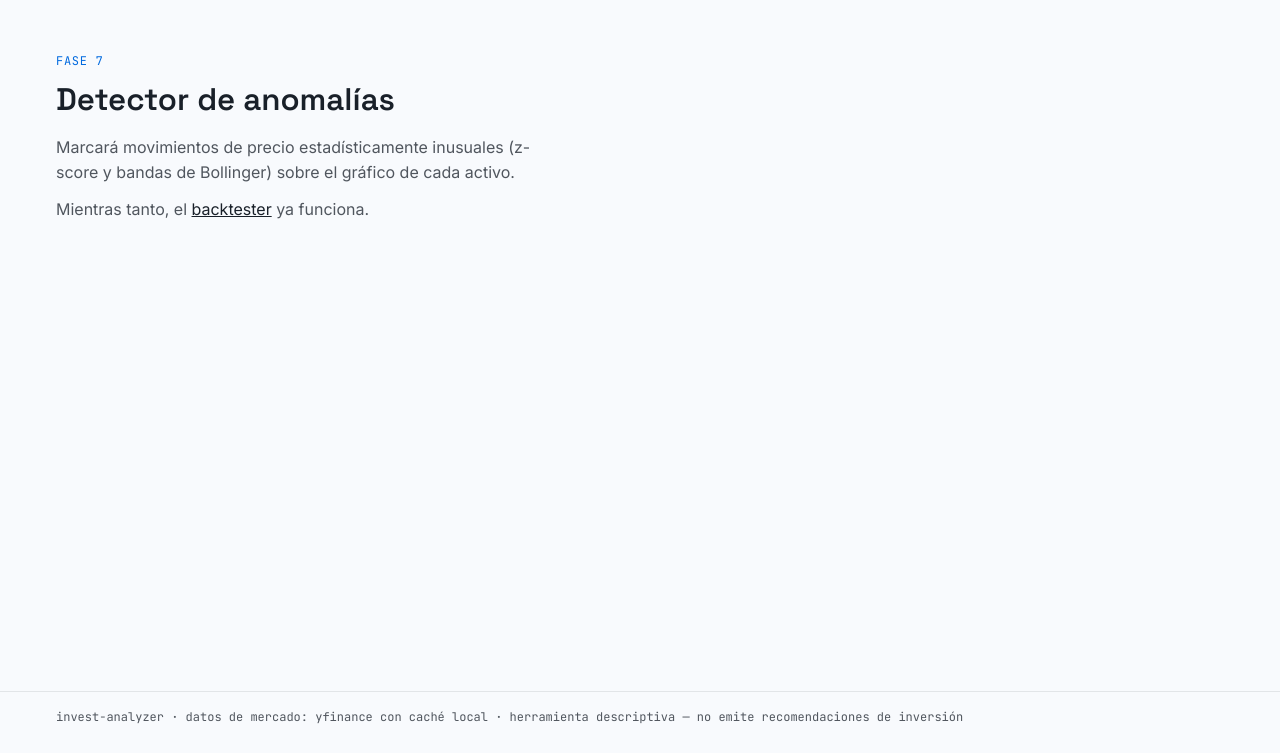
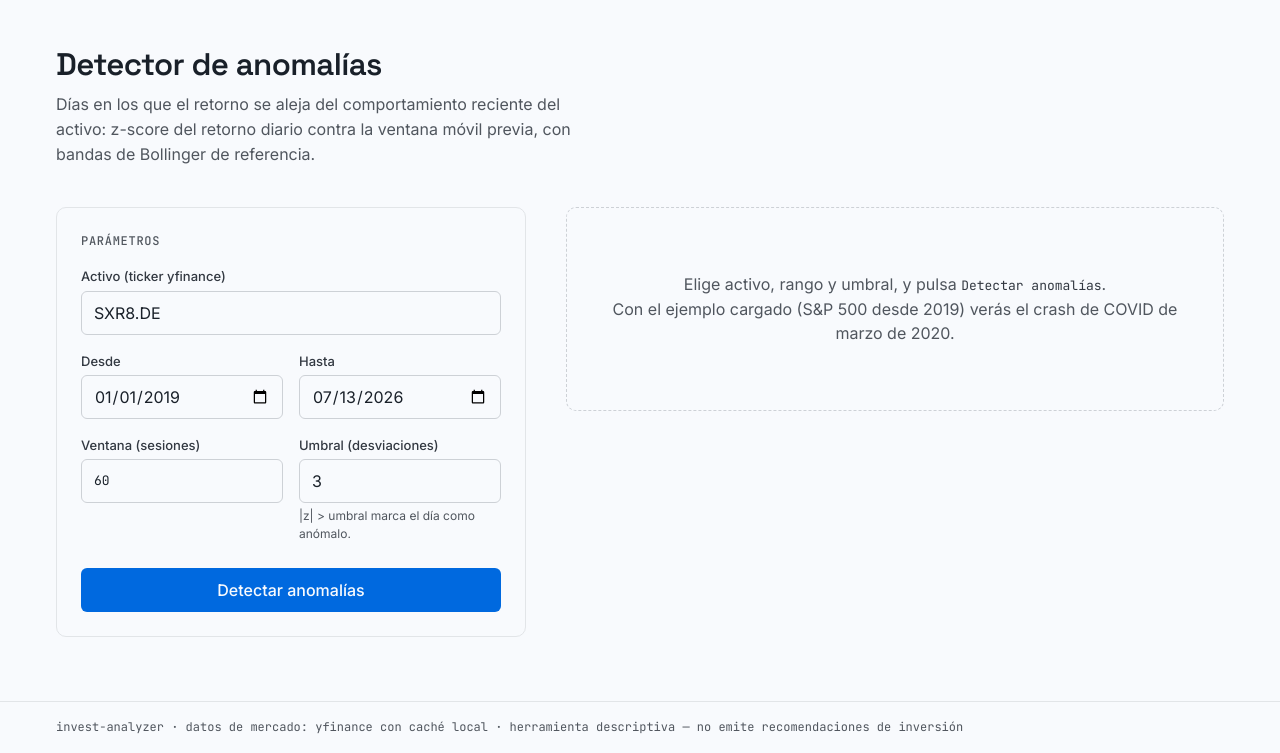
Before and after one commit to martafrailejara/invest-analyzer, a Flask app: page /anomalias in a window 1280 px wide. Shown: the part 57-810 px from the top of the page. Before the commit the page ends 781 px from the top, so only its background shows below. Run offline with Flask 3, Linux system fonts and the light colour scheme.

Commit message:
Fase 7: detector de anomalías
- modules/anomalies.py: z-score del retorno diario contra media/desviación
  de la ventana móvil previa (shift para evitar lookahead), umbral
  configurable, bandas de Bollinger (20 sesiones) para la visualización.
- Tests: anomalía inyectada (-15%) detectada con z > 10, serie normal sin
  falsos positivos, el día anómalo no contamina su propia referencia,
  umbral más laxo detecta igual o más, bandas envuelven la media.
- Página /anomalias: precio con los días anómalos marcados en ámbar sobre
  el gráfico, banda de Bollinger sombreada, tiles (eventos, sesiones,
  tasa) y tabla de eventos con retorno y z-score.
- Verificado con datos reales: el crash de COVID (marzo 2020) aparece con
  5 eventos, incluido el -8% del 12-03 y el rebote del +8,6% del 24-03.
- Los 5 módulos completos: eliminada la plantilla de módulos pendientes.

```diff
--- a/app/__init__.py
+++ b/app/__init__.py
@@ -10,6 +10,7 @@ def create_app() -> Flask:
     def _globales():
         return {"hoy": date.today().isoformat()}
 
+    from app.anomalies_web import anomalies
     from app.backtester_web import backtester
     from app.dividends_web import dividends
     from app.optimizer_web import optimizer
@@ -21,4 +22,5 @@ def create_app() -> Flask:
     app.register_blueprint(simulator)
     app.register_blueprint(optimizer)
     app.register_blueprint(dividends)
+    app.register_blueprint(anomalies)
     return app
--- /dev/null
+++ b/app/templates/anomalias.html
@@ -0,0 +1,230 @@
+{% extends "base.html" %}
+{% block title %}Anomalías · invest-analyzer{% endblock %}
+{% block content %}
+<div class="page-head">
+  <h1>Detector de anomalías</h1>
+  <p>Días en los que el retorno se aleja del comportamiento reciente del activo: z-score del retorno diario contra la ventana móvil previa, con bandas de Bollinger de referencia.</p>
+</div>
+
+<div class="workbench">
+  <form class="panel" method="post" id="form-backtest" novalidate>
+    <p class="panel__title">Parámetros</p>
+
+    {% if errores %}
+    <div class="alert" role="alert">
+      <ul>{% for e in errores %}<li>{{ e }}</li>{% endfor %}</ul>
+    </div>
+    {% endif %}
+
+    <div class="form-grid">
+      <div class="campo span-2">
+        <label for="ticker">Activo (ticker yfinance)</label>
+        <input type="text" id="ticker" name="ticker" value="{{ form['ticker'] }}"
+               placeholder="SXR8.DE" autocomplete="off" spellcheck="false">
+      </div>
+      <div class="campo">
+        <label for="start">Desde</label>
+        <input type="date" id="start" name="start" value="{{ form['start'] }}" max="{{ hoy }}">
+      </div>
+      <div class="campo">
+        <label for="end">Hasta</label>
+        <input type="date" id="end" name="end" value="{{ form['end'] }}" max="{{ hoy }}">
+      </div>
+      <div class="campo">
+        <label for="window">Ventana (sesiones)</label>
+        <input type="number" id="window" name="window" value="{{ form['window'] }}" min="10" step="5">
+      </div>
+      <div class="campo">
+        <label for="threshold">Umbral (desviaciones)</label>
+        <input type="text" inputmode="decimal" id="threshold" name="threshold" value="{{ form['threshold'] }}">
+        <p class="ayuda">|z| &gt; umbral marca el día como anómalo.</p>
+      </div>
+    </div>
+
+    <button class="btn btn--primary" type="submit">Detectar anomalías</button>
+  </form>
+
+  <section class="resultados" aria-live="polite">
+    {% if resultado %}
+      <div class="tiles">
+        <div class="tile"><p class="etiqueta">Días anómalos</p><p class="valor">{{ resultado.n_eventos }}</p></div>
+        <div class="tile"><p class="etiqueta">Sesiones evaluadas</p><p class="valor">{{ resultado.dias_evaluados }}</p></div>
+        <div class="tile"><p class="etiqueta">Tasa de anomalías</p><p class="valor">{{ resultado.tasa }}</p></div>
+      </div>
+
+      <div class="grafico-card">
+        <div class="lienzo"><canvas id="grafico" role="img"
+          aria-label="Precio con los días anómalos marcados y bandas de Bollinger"></canvas></div>
+      </div>
+      <p class="notice">Ventana de {{ resultado.window }} sesiones, umbral de {{ resultado.threshold }} desviaciones.
+      Las bandas sombreadas son Bollinger (media ± 2σ, 20 sesiones), solo referencia visual.</p>
+
+      {% if resultado.eventos %}
+      <details class="tabla-anual" open>
+        <summary>Los {{ resultado.n_eventos }} eventos detectados</summary>
+        <table>
+          <thead><tr><th>Fecha</th><th>Retorno</th><th>z-score</th><th>Cierre</th></tr></thead>
+          <tbody>
+            {% for e in resultado.eventos %}
+            <tr><td>{{ e.fecha }}</td><td>{{ e.retorno }}</td><td>{{ e.z }}</td><td>{{ e.precio }}</td></tr>
+            {% endfor %}
+          </tbody>
+        </table>
+      </details>
+      {% else %}
+      <p class="notice">Ningún día supera el umbral en este rango.</p>
+      {% endif %}
+
+      {% for aviso in avisos %}<p class="notice">{{ aviso }}</p>{% endfor %}
+    {% else %}
+      <div class="vacio">
+        <p>Elige activo, rango y umbral, y pulsa <code>Detectar anomalías</code>.<br>
+        Con el ejemplo cargado (S&amp;P 500 desde 2019) verás el crash de COVID de marzo de 2020.</p>
+      </div>
+    {% endif %}
+  </section>
+</div>
+{% endblock %}
+
+{% block scripts %}
+{% if resultado %}
+<script src="{{ url_for('static', filename='vendor/chart.umd.min.js') }}"></script>
+<script type="application/json" id="datos-grafico">{{ resultado.chart | tojson }}</script>
+<script>
+(function () {
+  "use strict";
+  const datos = JSON.parse(document.getElementById("datos-grafico").textContent);
+  const css = getComputedStyle(document.documentElement);
+  const tok = (n) => css.getPropertyValue(n).trim();
+  const eur = (v) => v.toLocaleString("es-ES", { maximumFractionDigits: 2 }) + " €";
+  const reduceMotion = window.matchMedia("(prefers-reduced-motion: reduce)").matches;
+
+  const crosshair = {
+    id: "crosshair",
+    afterDraw(chart) {
+      const activos = chart.tooltip.getActiveElements();
+      if (!activos.length) return;
+      const x = activos[0].element.x;
+      const { top, bottom } = chart.chartArea;
+      const ctx = chart.ctx;
+      ctx.save();
+      ctx.strokeStyle = tok("--color-rule-2");
+      ctx.lineWidth = 1;
+      ctx.beginPath();
+      ctx.moveTo(x, top);
+      ctx.lineTo(x, bottom);
+      ctx.stroke();
+      ctx.restore();
+    },
+  };
+
+  new Chart(document.getElementById("grafico"), {
+    type: "line",
+    plugins: [crosshair],
+    data: {
+      labels: datos.labels,
+      datasets: [
+        {
+          label: "Precio",
+          data: datos.precio,
+          borderColor: tok("--chart-value"),
+          borderWidth: 2,
+          pointRadius: 0,
+          pointHoverRadius: 4,
+          pointHoverBackgroundColor: tok("--chart-value"),
+          pointHoverBorderColor: tok("--color-paper"),
+          pointHoverBorderWidth: 2,
+          borderJoinStyle: "round",
+          order: 1,
+        },
+        {
+          label: "Día anómalo",
+          data: datos.anomalias,
+          showLine: false,
+          pointRadius: 4,
+          pointHoverRadius: 6,
+          pointBackgroundColor: tok("--chart-activos"),
+          pointBorderColor: tok("--color-paper"),
+          pointBorderWidth: 2,
+          order: 0,
+        },
+        {
+          label: "Banda superior",
+          data: datos.banda_sup,
+          borderColor: tok("--color-rule-2"),
+          borderWidth: 1,
+          pointRadius: 0,
+          pointHoverRadius: 0,
+          fill: "+1",
+          backgroundColor: tok("--chart-value-wash"),
+          order: 2,
+        },
+        {
+          label: "Banda inferior",
+          data: datos.banda_inf,
+          borderColor: tok("--color-rule-2"),
+          borderWidth: 1,
+          pointRadius: 0,
+          pointHoverRadius: 0,
+          fill: false,
+          order: 2,
+        },
+      ],
+    },
+    options: {
+      responsive: true,
+      maintainAspectRatio: false,
+      animation: reduceMotion ? false : { duration: 400, easing: "easeOutQuart" },
+      interaction: { mode: "index", intersect: false },
+      plugins: {
+        legend: {
+          position: "top",
+          align: "start",
+          labels: {
+            usePointStyle: true,
+            color: tok("--color-ink-2"),
+            font: { family: tok("--font-body"), size: 12 },
+            filter: (item) => !item.text.startsWith("Banda"),
+          },
+        },
+        tooltip: {
+          backgroundColor: tok("--color-graphite"),
+          titleColor: tok("--color-on-dark"),
+          bodyColor: tok("--color-on-dark"),
+          titleFont: { family: tok("--font-mono"), size: 11 },
+          bodyFont: { family: tok("--font-body"), size: 12 },
+          padding: 10,
+          cornerRadius: 6,
+          usePointStyle: true,
+          boxPadding: 4,
+          filter: (item) => item.dataset.label === "Precio" || item.dataset.label === "Día anómalo",
+          callbacks: { label: (c) => " " + c.dataset.label + ": " + eur(c.parsed.y) },
+        },
+      },
+      scales: {
+        x: {
+          grid: { display: false },
+          border: { color: tok("--chart-grid") },
+          ticks: {
+            color: tok("--color-muted"),
+            font: { family: tok("--font-mono"), size: 10 },
+            maxTicksLimit: 8, maxRotation: 0, autoSkip: true,
+          },
+        },
+        y: {
+          grid: { color: tok("--chart-grid") },
+          border: { display: false },
+          ticks: {
+            color: tok("--color-muted"),
+            font: { family: tok("--font-mono"), size: 10 },
+            callback: (v) => eur(v),
+            maxTicksLimit: 6,
+          },
+        },
+      },
+    },
+  });
+})();
+</script>
+{% endif %}
+{% endblock %}
--- a/app/templates/base.html
+++ b/app/templates/base.html
@@ -19,7 +19,7 @@
           (url_for('simulator.page'), 'Simulador'),
           (url_for('optimizer.page'), 'Optimizador'),
           (url_for('dividends.page'), 'Dividendos'),
-          (url_for('pages.modulo', nombre='anomalias'), 'Anomalías'),
+          (url_for('anomalies.page'), 'Anomalías'),
         ] %}
         <a class="nav__link" href="{{ url }}" {% if request.path == url %}aria-current="page"{% endif %}>{{ nombre }}</a>
         {% endfor %}
@@ -43,7 +43,7 @@
         <button class="cmdk__item" data-href="{{ url_for('simulator.page') }}">Simulador qué-pasaría-si <span class="estado">activo</span></button>
         <button class="cmdk__item" data-href="{{ url_for('optimizer.page') }}">Optimizador de cartera <span class="estado">activo</span></button>
         <button class="cmdk__item" data-href="{{ url_for('dividends.page') }}">Agregador de dividendos <span class="estado">activo</span></button>
-        <button class="cmdk__item" data-href="{{ url_for('pages.modulo', nombre='anomalias') }}">Detector de anomalías <span class="estado">fase 7</span></button>
+        <button class="cmdk__item" data-href="{{ url_for('anomalies.page') }}">Detector de anomalías <span class="estado">activo</span></button>
       </div>
       <div class="cmdk__foot">
         <span><kbd>↑↓</kbd> navegar</span><span><kbd>↵</kbd> abrir</span><span><kbd>esc</kbd> cerrar</span>
--- a/app/templates/pendiente.html
+++ /dev/null
@@ -1,10 +0,0 @@
-{% extends "base.html" %}
-{% block title %}{{ titulo }} · invest-analyzer{% endblock %}
-{% block content %}
-<div class="pendiente">
-  <p class="fase">{{ fase }}</p>
-  <h1>{{ titulo }}</h1>
-  <p>{{ descripcion }}</p>
-  <p>Mientras tanto, el <a href="{{ url_for('backtester.page') }}">backtester</a> ya funciona.</p>
-</div>
-{% endblock %}
--- a/app/views.py
+++ b/app/views.py
@@ -1,26 +1,10 @@
-"""Rutas generales: portada y páginas de los módulos aún no implementados."""
+"""Rutas generales: la portada redirige al primer módulo."""
 
-from flask import Blueprint, abort, redirect, render_template, url_for
+from flask import Blueprint, redirect, url_for
 
 pages = Blueprint("pages", __name__)
-
-MODULOS_PENDIENTES = {
-    "anomalias": (
-        "Detector de anomalías",
-        "Marcará movimientos de precio estadísticamente inusuales (z-score y bandas de Bollinger) sobre el gráfico de cada activo.",
-        "Fase 7",
-    ),
-}
 
 
 @pages.route("/")
 def index():
     return redirect(url_for("backtester.page"))
-
-
-@pages.route("/<nombre>")
-def modulo(nombre: str):
-    if nombre not in MODULOS_PENDIENTES:
-        abort(404)
-    titulo, descripcion, fase = MODULOS_PENDIENTES[nombre]
-    return render_template("pendiente.html", titulo=titulo, descripcion=descripcion, fase=fase)
```
Also changed, not shown: app/anomalies_web.py (added, +116 -0 lines), modules/anomalies.py (added, +82 -0 lines), tests/test_anomalies.py (added, +80 -0 lines), tests/test_app.py (+3 -4 lines), tests/test_app_anomalias.py (added, +67 -0 lines), README.md.
